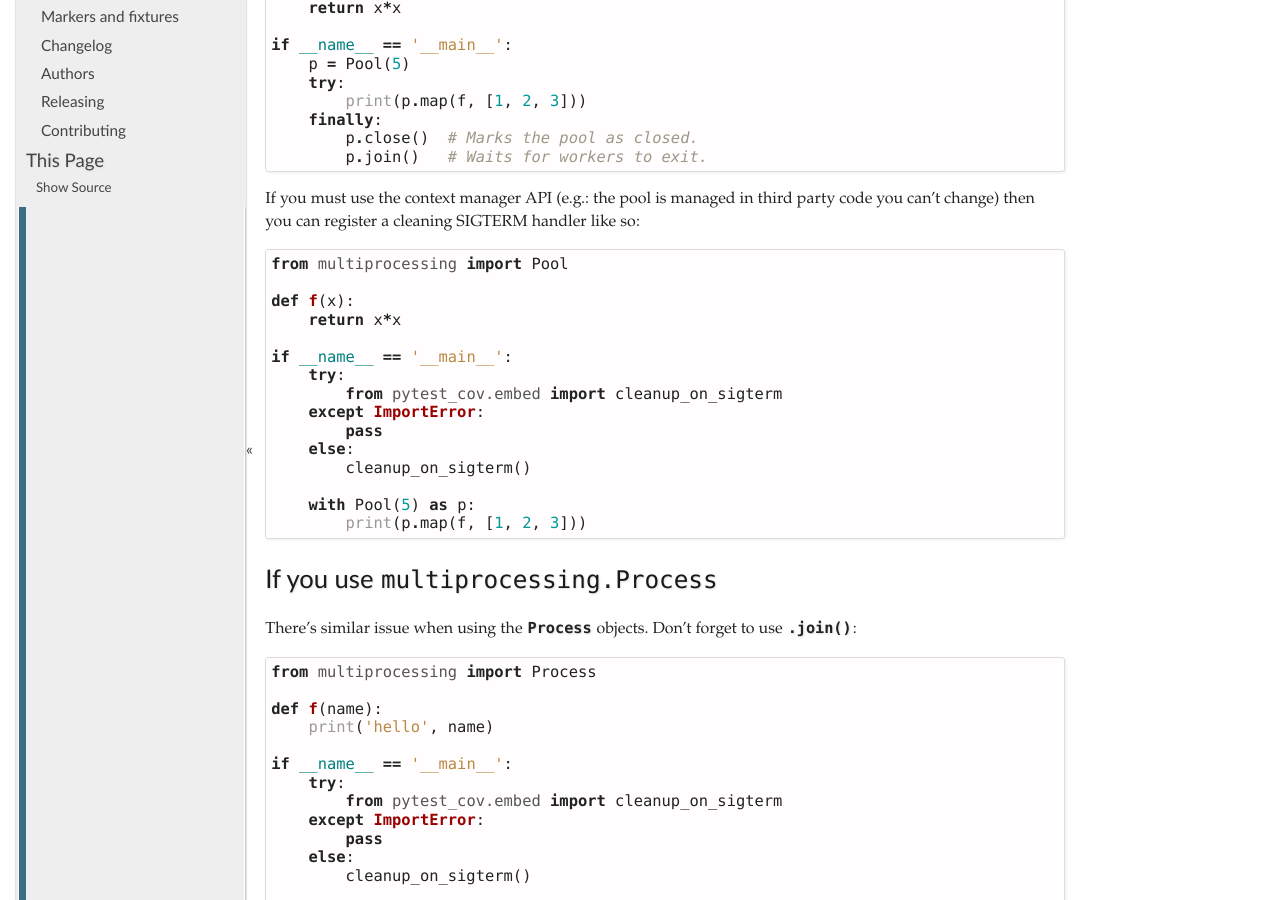
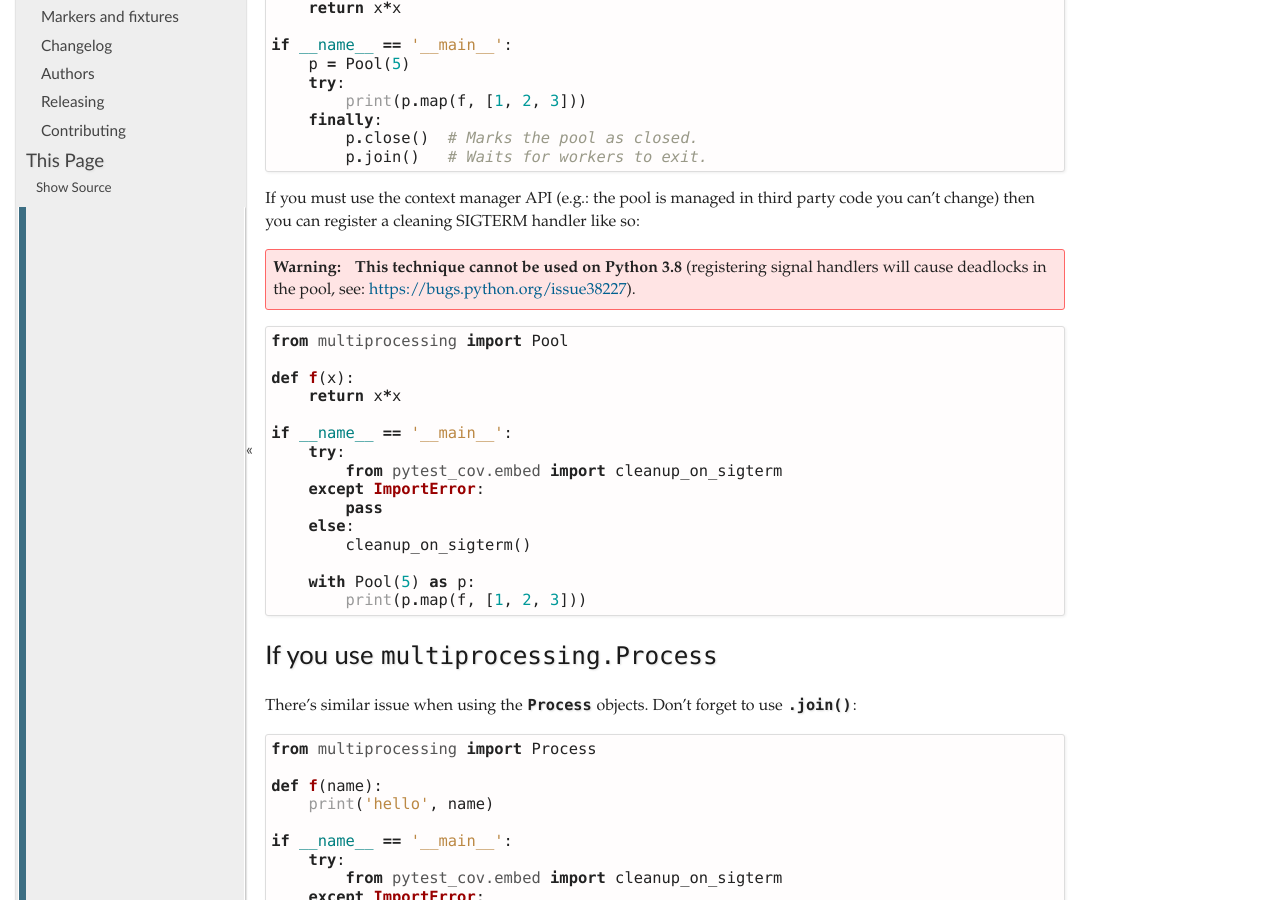
Before and after one commit to pytest-dev/pytest-cov, a Sphinx documentation site: the page built from docs/subprocess-support.rst, in a window 1280 px wide and 900 px high, scrolled down 571 px. Built offline with Sphinx 7.4.7, drawn with Linux system fonts in a browser that asks for light colours.

Commit message:
Add note in the docs about the pool deadlock issue.

```diff
--- a/docs/subprocess-support.rst
+++ b/docs/subprocess-support.rst
@@ -38,6 +38,11 @@ Thus you need to make sure your ``multiprocessing.Pool`` gets a nice and clean e
 
 If you must use the context manager API (e.g.: the pool is managed in third party code you can't change) then you can
 register a cleaning SIGTERM handler like so:
+
+.. warning::
+
+    **This technique cannot be used on Python 3.8** (registering signal handlers will cause deadlocks in the pool,
+    see: https://bugs.python.org/issue38227).
 
 .. code-block:: python
 
```
